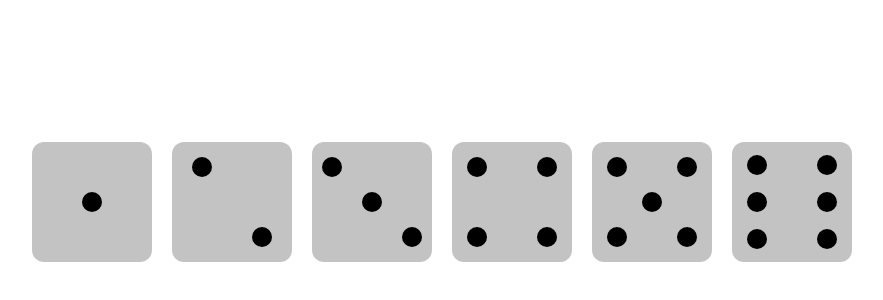
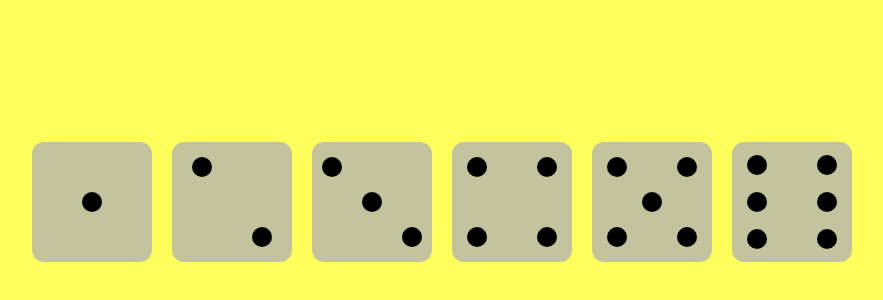
Before and after one commit to AnDreW-Civik/cubes, a plain HTML site: page index.html in a window 1280 px wide. Shown: the part 106-406 px from the top of the page, without its empty margins (198-1081 px from the left). Drawn offline with Linux system fonts and the light colour scheme.

Commit message:
added background for a body

```diff
--- a/style.css
+++ b/style.css
@@ -2,7 +2,7 @@
   box-sizing: border-box;
 }
 body {
-  height: 100%;
+  background-color: rgba(255, 255, 0, 0.644);
 }
 
 .container {
```
